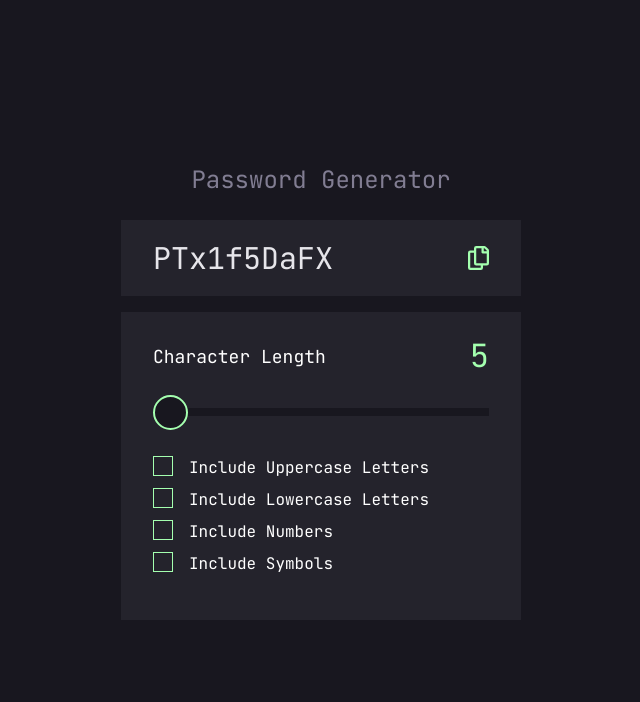
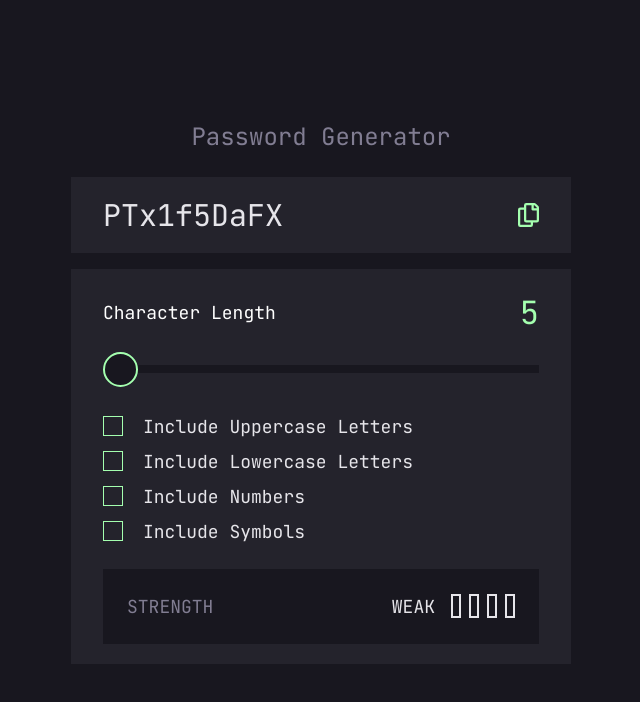
Before and after one commit to MargaritaBusyginaCa/password-generator, a Vue app: page / in a window 1280 px wide. Shown: the top 702 px of the page, without its empty margins (319-959 px from the left). Built offline with nearby package versions, Linux system fonts and the light colour scheme.

Commit message:
add StrengthCard and pass slider value to main component

```diff
--- a/src/App.vue
+++ b/src/App.vue
@@ -2,9 +2,11 @@
 import PasswordInput from "@/components/PasswordInput.vue";
 import Slider from "@/components/Slider.vue";
 import CheckboxGroup from "@/components/CheckboxGroup.vue";
+import StrengthCard from "./components/StrengthCard.vue";
 import { ref } from "vue";
 
 const selectedOptions = ref([]);
+const charLength = ref(0);
 const checkboxOptions = [
   { value: "uppercase", label: "Include Uppercase Letters" },
   { value: "lowercase", label: "Include Lowercase Letters" },
@@ -19,9 +21,10 @@ const checkboxOptions = [
   >
     <h1 class="text-grey text-2xl mb-6">Password Generator</h1>
     <PasswordInput />
-    <div class="w-[400px] m-4 px-8 py-5 bg-darkGrey">
-      <Slider />
+    <div class="w-card m-4 px-8 py-5 bg-darkGrey">
+      <Slider v-model="charLength" />
       <CheckboxGroup :options="checkboxOptions" v-model="selectedOptions" />
+      <StrengthCard />
     </div>
   </main>
 </template>
--- a/src/components/CheckboxGroup.vue
+++ b/src/components/CheckboxGroup.vue
@@ -20,7 +20,7 @@ function toggleCheckbox(value) {
     <label
       v-for="option in options"
       :key="option.label"
-      class="text-white flex gap-4 my-2"
+      class="text-almostWhite text-base flex gap-5 my-2 items-center"
     >
       <input
         type="checkbox"
--- a/src/components/PasswordInput.vue
+++ b/src/components/PasswordInput.vue
@@ -18,9 +18,7 @@ function copyPassword() {
 </script>
 
 <template>
-  <div
-    class="flex items-center justify-between py-5 px-8 bg-darkGrey w-[400px]"
-  >
+  <div class="flex items-center justify-between py-5 px-8 bg-darkGrey w-card">
     <p class="text-3xl text-almostWhite">{{ password }}</p>
     <img
       id="copy-icon"
--- a/src/components/Slider.vue
+++ b/src/components/Slider.vue
@@ -1,10 +1,16 @@
 <script setup>
-import { ref } from "vue";
-
+import { ref, defineEmits } from "vue";
+defineProps({
+  modelValue: Number,
+});
 const isDragging = ref(false);
 const offsetX = ref(0);
 const charNum = ref(5);
+const emit = defineEmits(["update:modelValue"]);
 
+function updateChar(value) {
+  emit("update:modelValue", value);
+}
 function getSliderCircle() {
   return document.querySelector(".slider-circle");
 }
@@ -49,6 +55,7 @@ function mouseMove(e) {
     charNum.value = Math.round(
       minChars + sliderPosition * (maxChars - minChars)
     );
+    updateChar(charNum.value);
   }
 }
 
--- /dev/null
+++ b/src/components/StrengthCard.vue
@@ -0,0 +1,20 @@
+<script setup>
+import { ref } from "vue";
+const pwdStrength = ref("Weak");
+</script>
+<template>
+  <div class="flex justify-between uppercase text-base bg-veryDarkGrey p-6">
+    <p class="text-grey">Strength</p>
+    <div class="flex items-center gap-4">
+      <span class="text-almostWhite">{{ pwdStrength }}</span>
+      <div class="flex gap-2">
+        <div
+          v-for="i in 4"
+          :key="i"
+          :id="i"
+          class="h-6 w-2.5 border-2 border-almostWhite"
+        ></div>
+      </div>
+    </div>
+  </div>
+</template>
--- a/tailwind.config.js
+++ b/tailwind.config.js
@@ -17,6 +17,9 @@ export default {
         base: "18px",
         lg: "32px",
       },
+      width: {
+        card: "500px",
+      },
     },
   },
   plugins: [],
```
